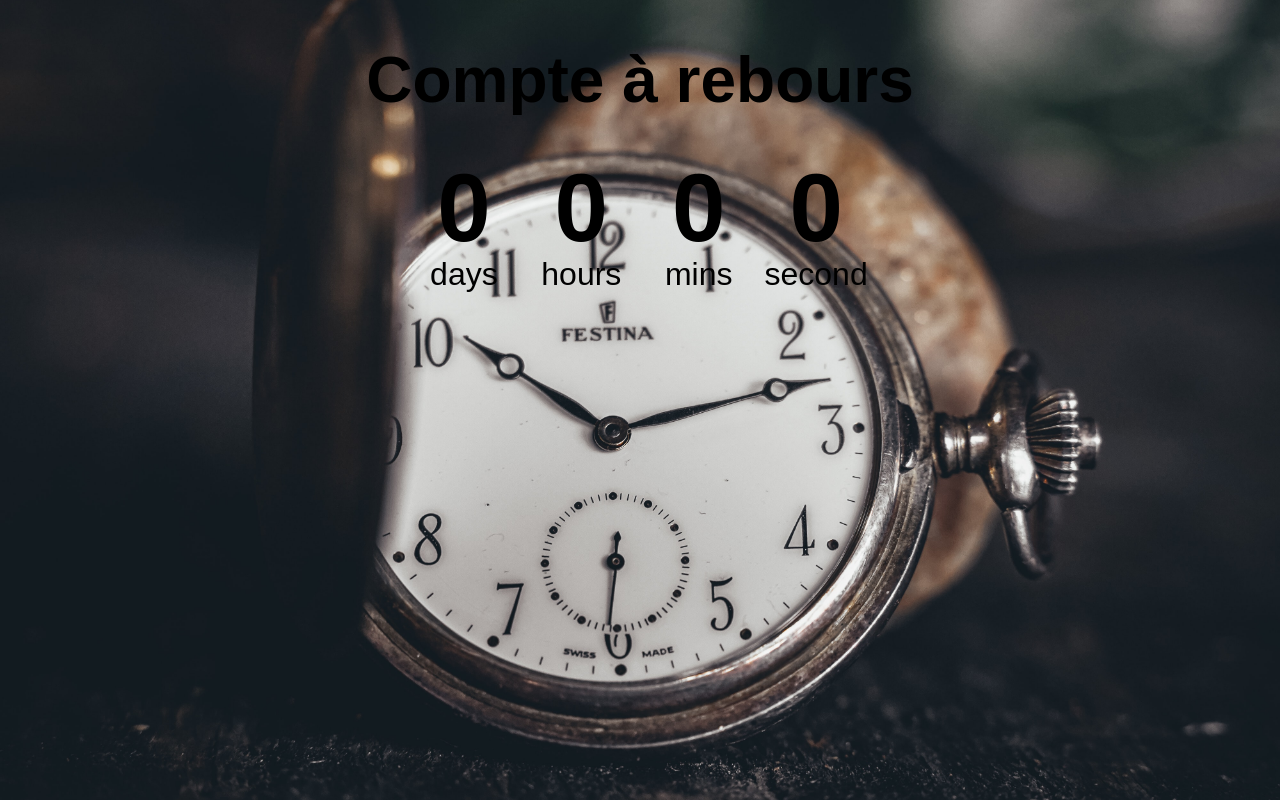
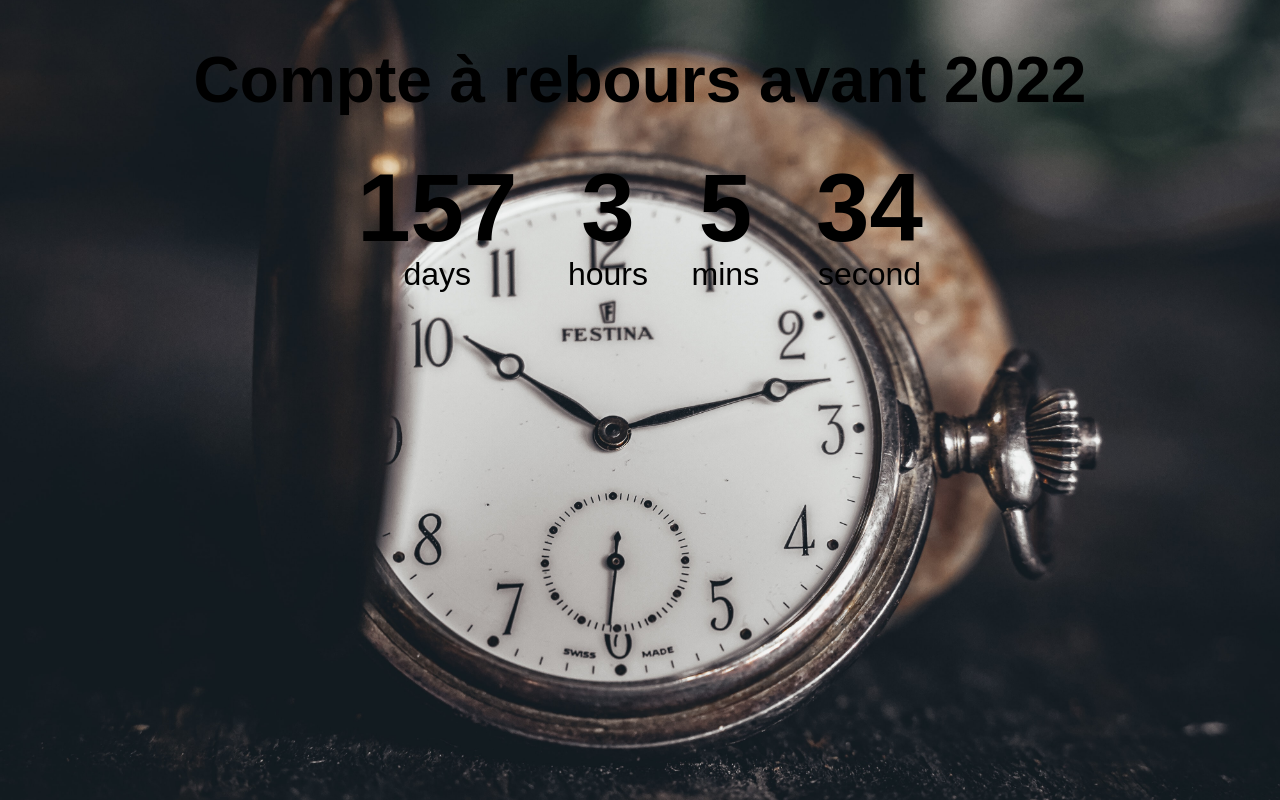
Before and after one commit to mystere974/countdown-timer, a plain HTML site: page index.html in a window 1280 px wide. Drawn offline with Linux system fonts and the light colour scheme.

Commit message:
challenge finish

```diff
--- a/index.html
+++ b/index.html
@@ -9,7 +9,7 @@
 </head>
 <body>
 
-    <h1>Compte à rebours</h1>
+    <h1>Compte à rebours avant 2022</h1>
     <div class="timer-container">
         <div class="timer-l days-c">
             <p class="text"
--- a/script.js
+++ b/script.js
@@ -1,3 +1,8 @@
+const dedays = document.getElementById("days")
+const deHours = document.getElementById("hours")
+const deMins = document.getElementById("mins")
+const deSeconds = document.getElementById("seconds")
+
 const newYears = "1 Jan 2022";
 
 function countdown () {
@@ -9,8 +14,12 @@ function countdown () {
     const hours = Math.floor(totalSeconds / 3600) % 24;
     const mins = Math.floor(totalSeconds / 60) % 60;
     const seconds = Math.floor(totalSeconds % 60)
-    console.log(days, hours, mins, seconds);
+    /*console.log(days, hours, mins, seconds);*/
 
+    dedays.innerHTML = days;
+    deHours.innerHTML = hours;
+    deMins.innerHTML = mins;
+    deSeconds.innerHTML = seconds;
 
 
 }
```
